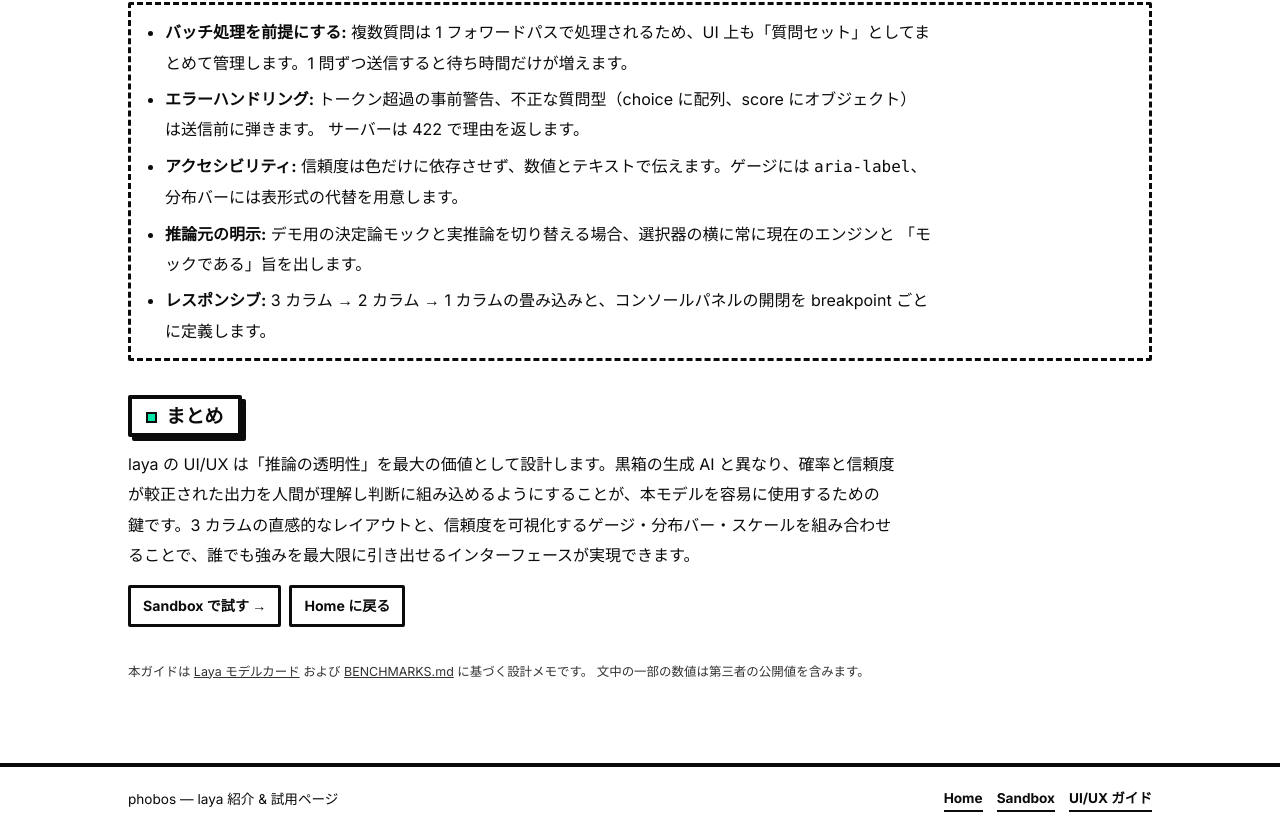
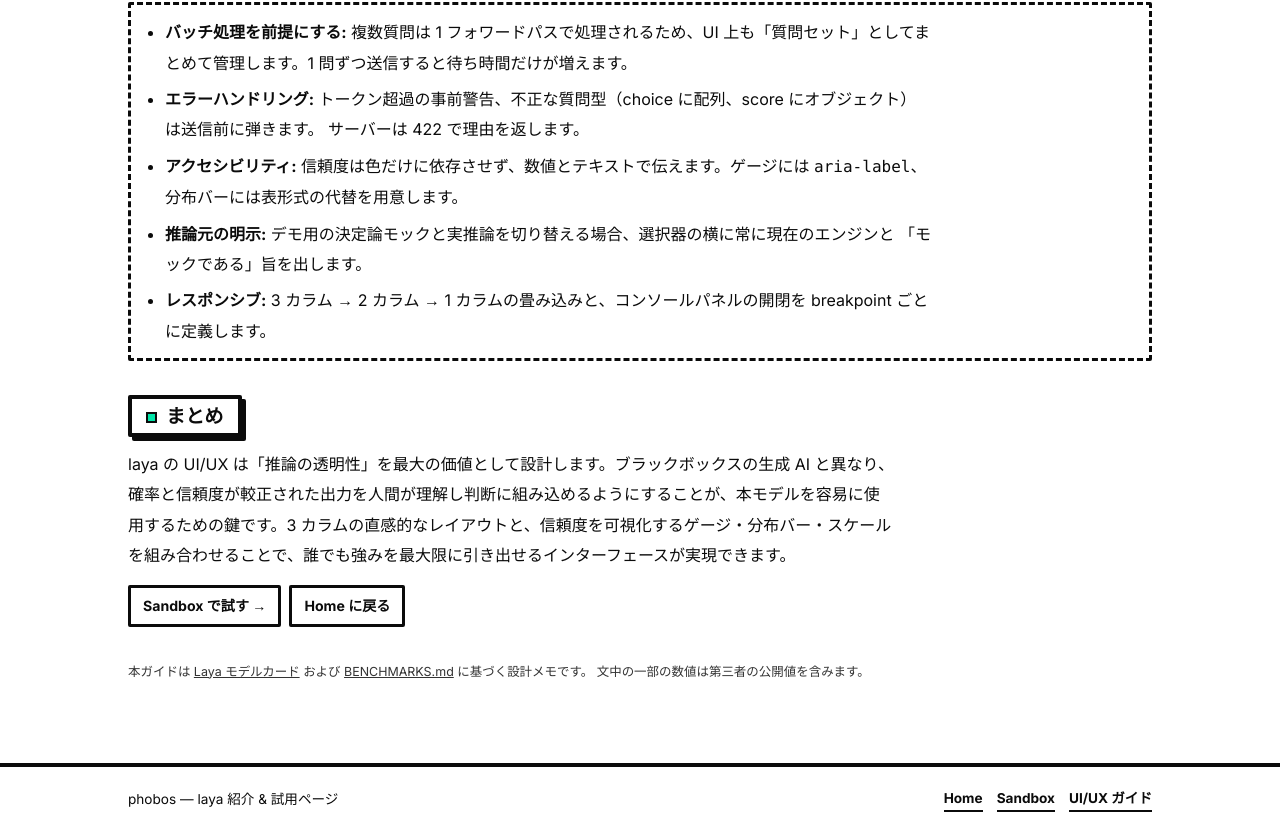
Before and after one commit to watanabe3tipapa/phobos, a website: page laya_uiux_guide.html in a window 1280 px wide. Shown: the part 3020-3860 px from the top of the page. Drawn offline with Linux system fonts and the light colour scheme.

Commit message:
style: use 「ブラックボックス」 terminology consistently

```diff
--- a/laya_uiux_guide.html
+++ b/laya_uiux_guide.html
@@ -310,7 +310,7 @@
         <section>
           <h2>まとめ</h2>
           <p>
-            laya の UI/UX は「推論の透明性」を最大の価値として設計します。黒箱の生成 AI
+            laya の UI/UX は「推論の透明性」を最大の価値として設計します。ブラックボックスの生成 AI
             と異なり、確率と信頼度が較正された出力を人間が理解し判断に組み込めるようにすることが、本モデルを容易に使用するための鍵です。3
             カラムの直感的なレイアウトと、信頼度を可視化するゲージ・分布バー・スケールを組み合わせることで、誰でも強みを最大限に引き出せるインターフェースが実現できます。
           </p>
```
